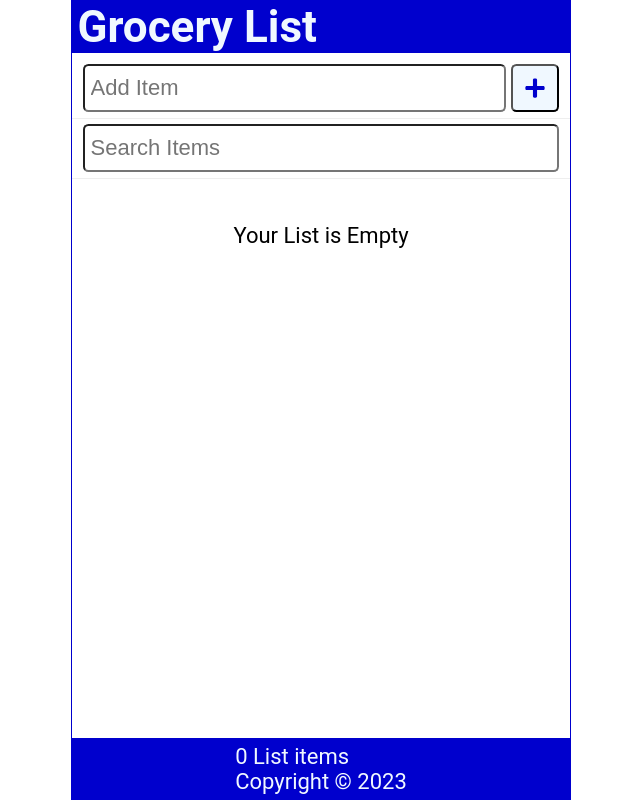
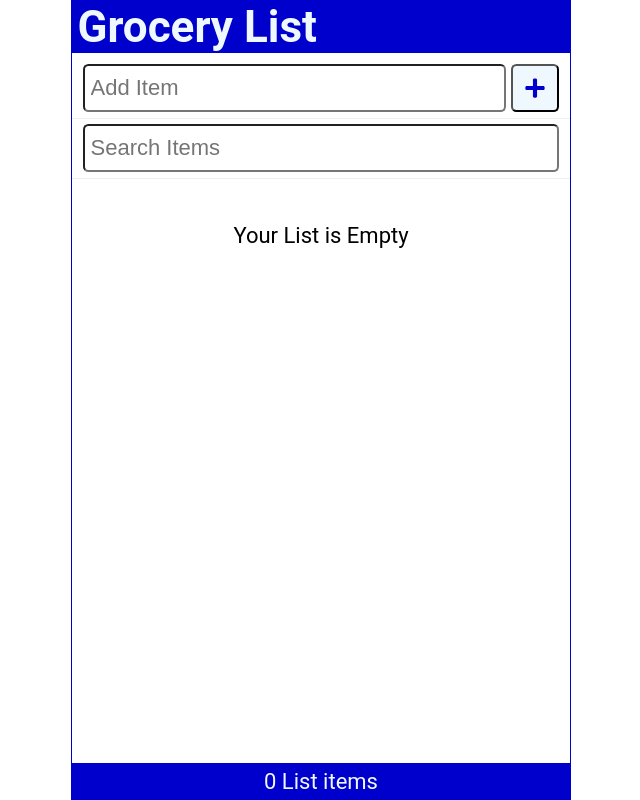
Before and after one commit to UdayaKrishnanM/To_Do_List, a React (Create React App) app: page / in a window 1280 px wide. Shown: the whole page, without its empty margins (319-959 px from the left). Built offline with nearby package versions, Linux system fonts and the light colour scheme.

Commit message:
Update Footer.js

```diff
--- a/src/Footer.js
+++ b/src/Footer.js
@@ -7,7 +7,6 @@ const Footer = ({ length }) => {
     return (
         <footer>
             <p>{length} List {length === 1 ? "item": "items"}</p>
-            <p>Copyright &copy; {today.getFullYear()}</p>
         </footer>
     )
 }
```
